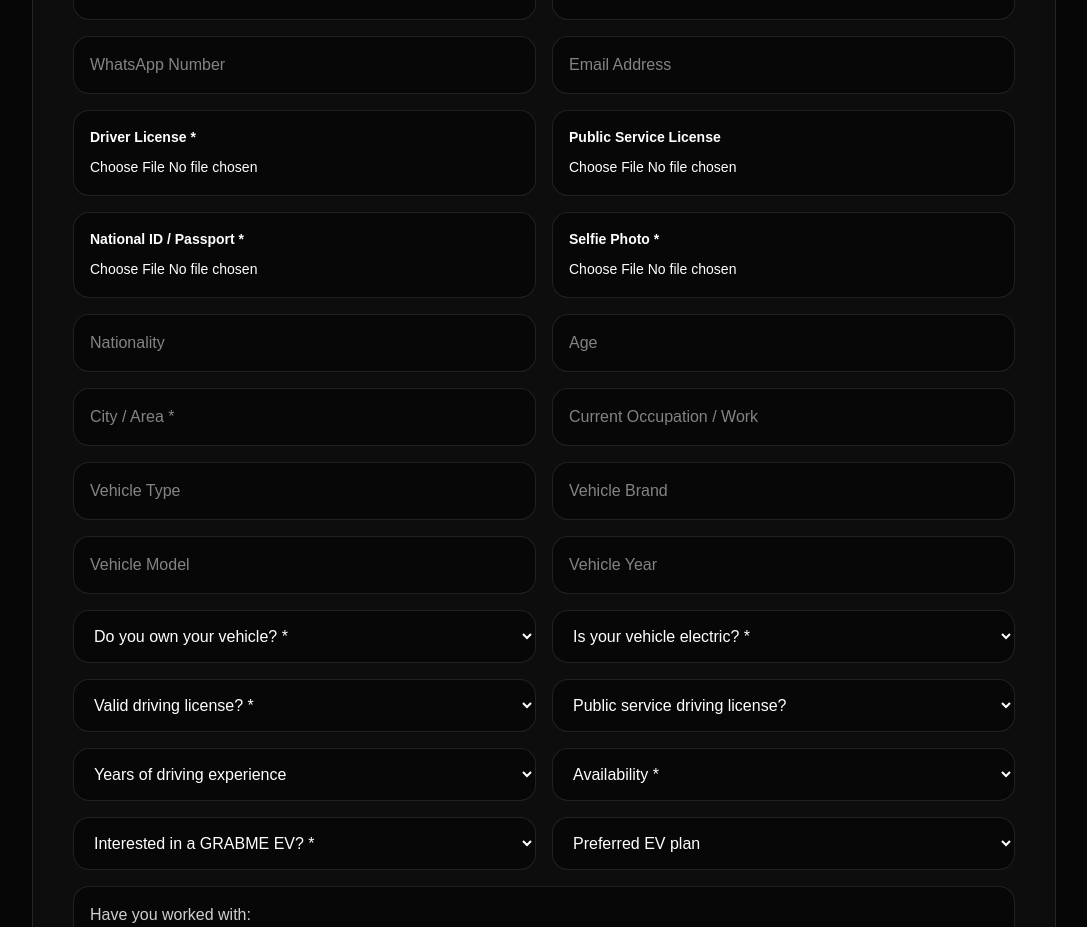
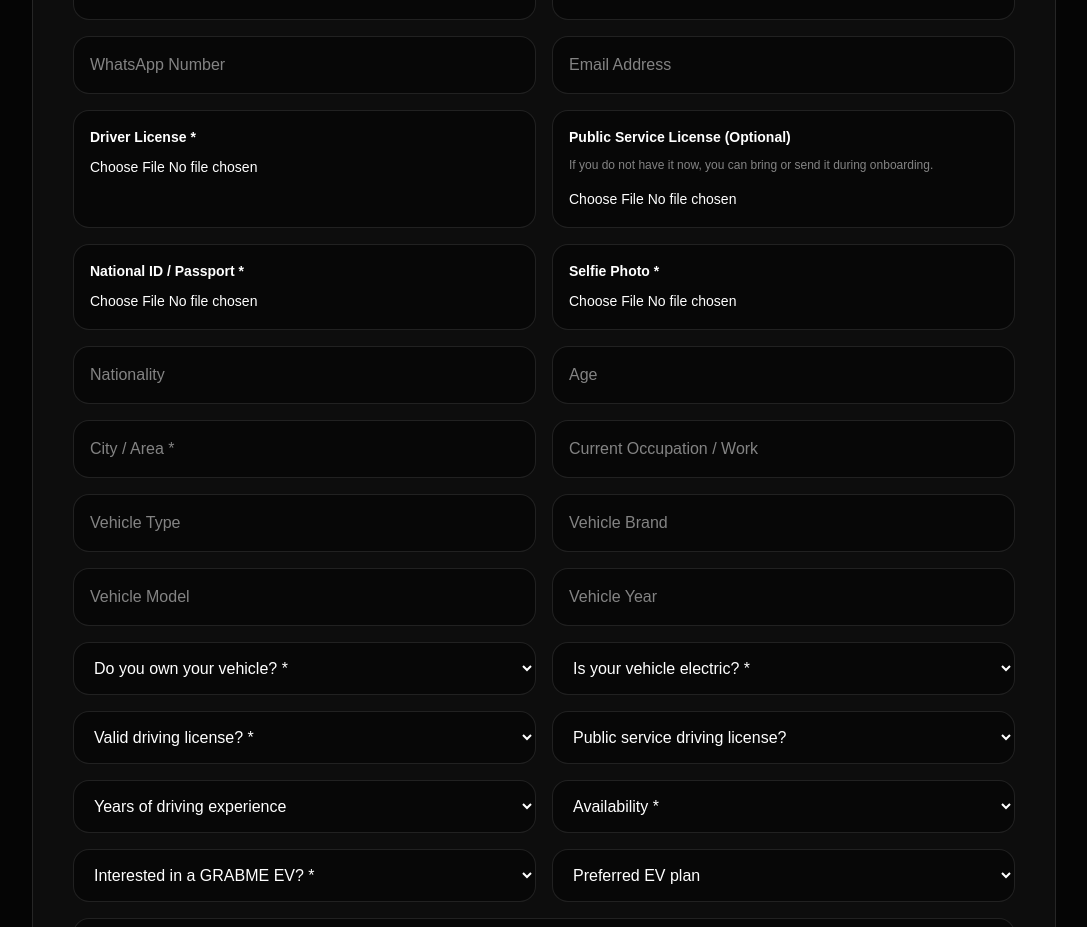
Before and after one commit to Metahaus-Studio/grabme-web, a Next.js app: page /drivers in a window 1280 px wide. Shown: the part 1500-2427 px from the top of the page, without its empty margins (96-1183 px from the left). Built offline with nearby package versions, Linux system fonts and the light colour scheme; no server answers.

Commit message:
Improve driver onboarding documents workflow

```diff
--- a/src/app/drivers/page.tsx
+++ b/src/app/drivers/page.tsx
@@ -223,7 +223,8 @@ selfie_file: selfieUrl,
     <input
       type="file"
       name="driver_license_file"
-      accept=".pdf,.jpg,.jpeg,.png"
+      accept="image/*,.pdf"
+capture="environment"
       required
       className="w-full text-sm text-white"
     />
@@ -231,13 +232,20 @@ selfie_file: selfieUrl,
 
   <label className="rounded-2xl border border-white/10 bg-black/40 p-4">
     <span className="mb-2 block text-sm font-bold text-white">
-      {ar ? "رخصة النقل العمومي" : "Public Service License"}
+  {ar ? "رخصة النقل العمومي (اختياري)" : "Public Service License (Optional)"}
 </span>
+
+<p className="mb-3 text-xs leading-5 text-white/50">
+  {ar
+    ? "إذا لم تكن لديك الآن، يمكنك إحضارها أو إرسالها خلال مرحلة الانضمام."
+    : "If you do not have it now, you can bring or send it during onboarding."}
+</p>
 
 <input
   type="file"
   name="public_license_file"
-      accept=".pdf,.jpg,.jpeg,.png"
+  accept="image/*,.pdf"
+capture="environment"
   className="w-full text-sm text-white"
 />
   </label>
@@ -250,7 +258,8 @@ selfie_file: selfieUrl,
     <input
       type="file"
       name="id_document_file"
-      accept=".pdf,.jpg,.jpeg,.png"
+      accept="image/*,.pdf"
+capture="environment"
       required
       className="w-full text-sm text-white"
     />
@@ -264,7 +273,8 @@ selfie_file: selfieUrl,
     <input
   type="file"
   name="selfie_file"
-      accept=".jpg,.jpeg,.png"
+  accept="image/*"
+  capture="user"
   required
   className="w-full text-sm text-white"
 />
```
Lines whose indentation alone changed are shown as unchanged.
